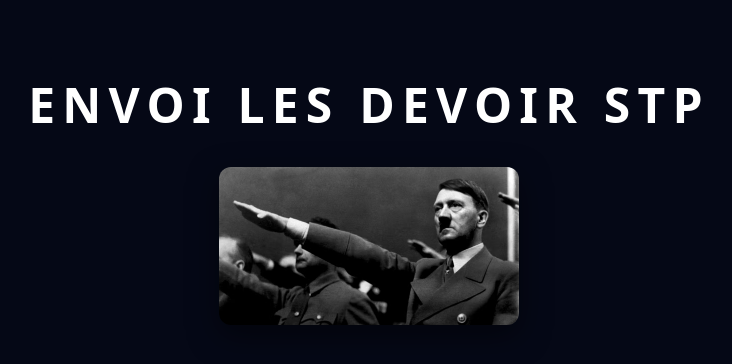
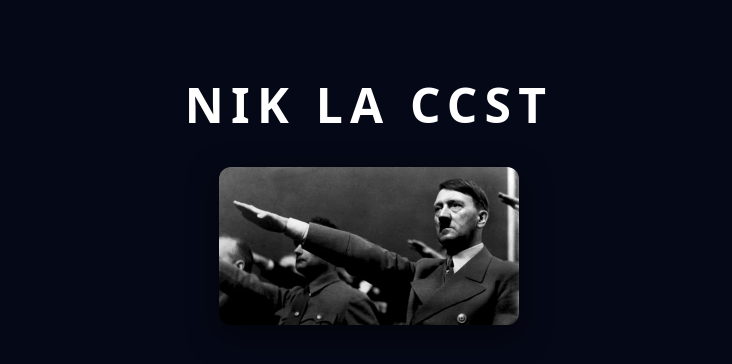
Before and after one commit to raydatastudio-hash/mdrr, a plain HTML site: page index.html in a window 1280 px wide. Shown: the whole page, without its empty margins (271-1003 px from the left). Drawn offline with Linux system fonts and the light colour scheme.

Commit message:
Update index.html

```diff
--- a/index.html
+++ b/index.html
@@ -2,7 +2,7 @@
 <html lang="fr">
 <head>
   <meta charset="UTF-8">
-  <title>Nik la ccst</title>
+  <title>I</title>
   <meta name="viewport" content="width=device-width, initial-scale=1.0">
   <style>
     body {
@@ -28,7 +28,7 @@
 </head>
 <body>
 
-  <h1>envoi les devoir stp</h1>
+  <h1>Nik la ccst</h1>
 
   <!-- Mets ton image dans le même dossier que index.html -->
   <img src="aaa.png" alt="image stm">
```
